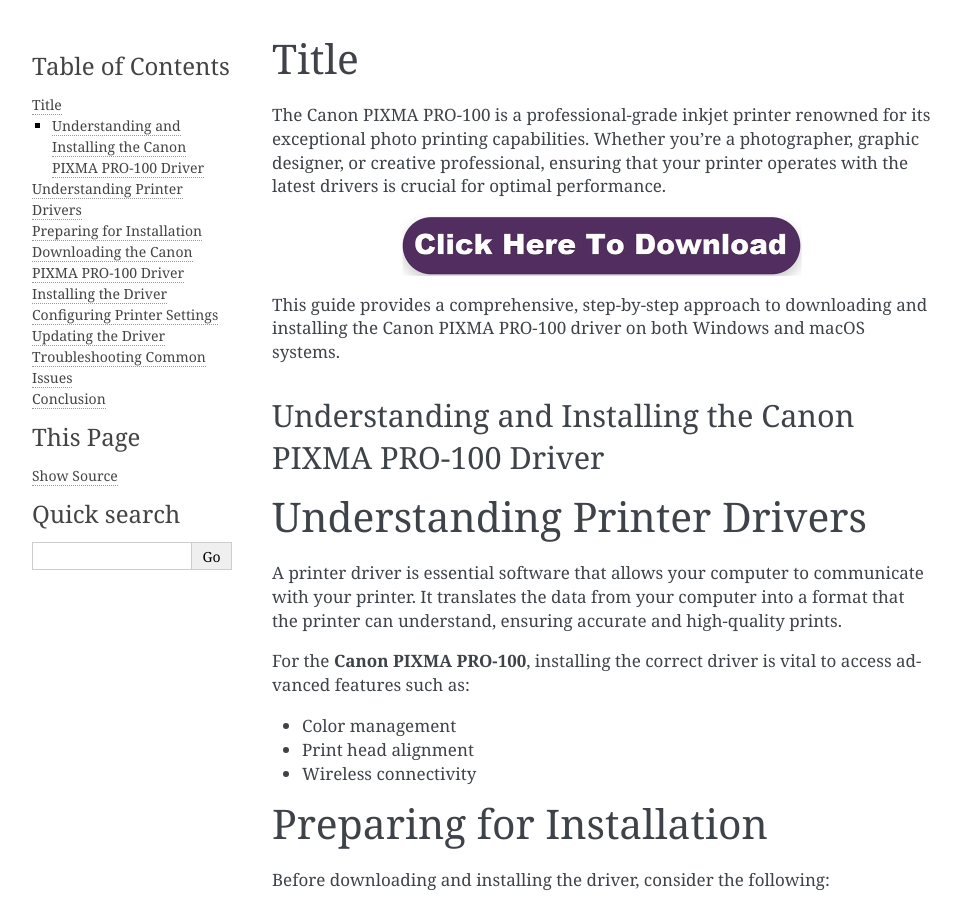
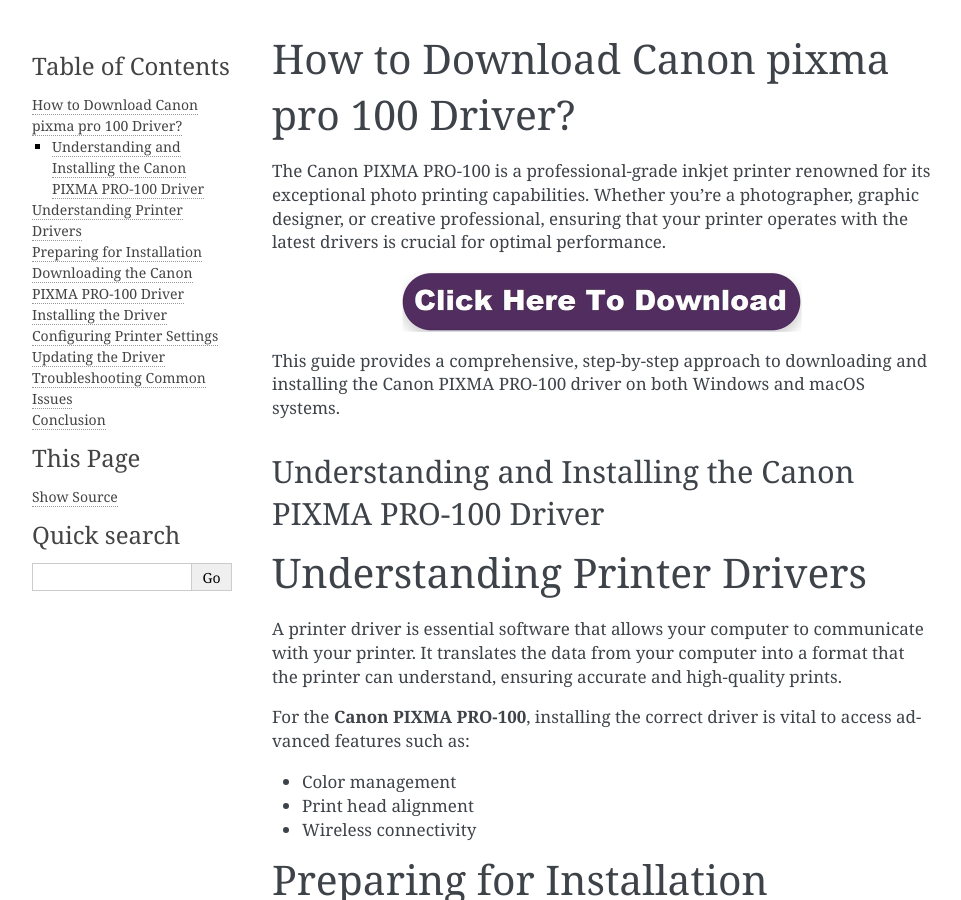
Before and after one commit to Alleayy/canon-pixma-pro-100, a Sphinx documentation site: the page built from docs/index.rst, in a window 1280 px wide and 900 px high. Shown: the whole window, without its empty margins (148-1109 px from the left). Built offline with Sphinx 7.4.7, drawn with Linux system fonts in a browser that asks for light colours.

Commit message:
Update index.rst

```diff
--- a/docs/index.rst
+++ b/docs/index.rst
@@ -1,4 +1,4 @@
-Title
+How to Download Canon pixma pro 100 Driver?
 ------------------------------------------------------------------
 
 .. toctree::
```
